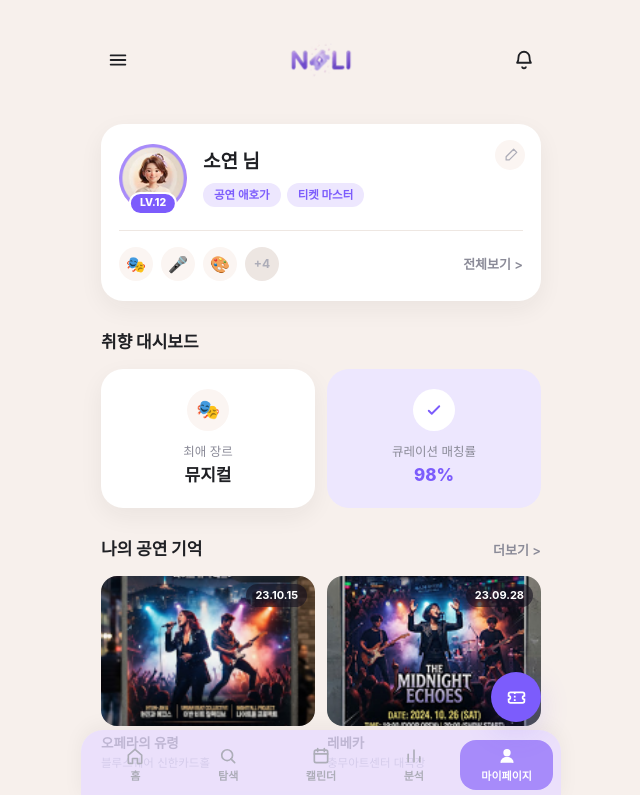
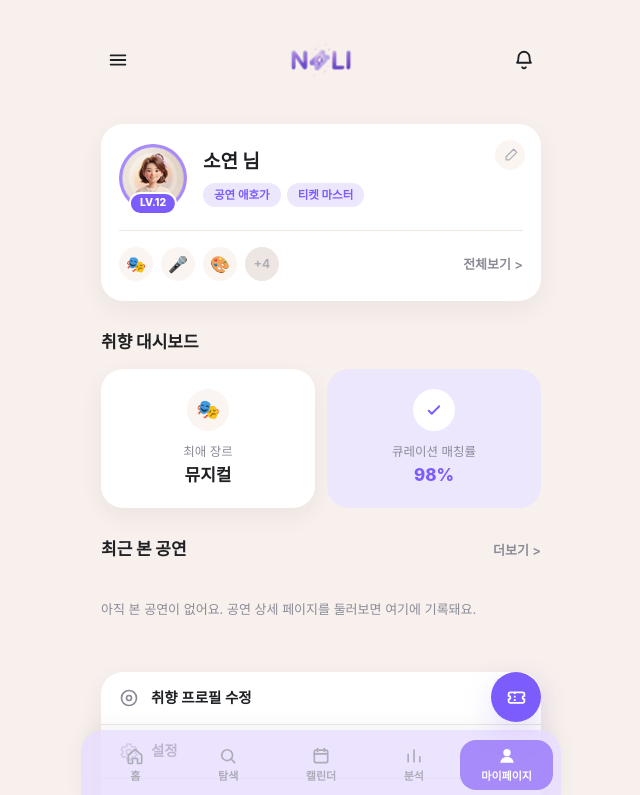
Before and after one commit to seochaewon11/ticket, a React (Vite) app in the folder publising/: page /mypage in a window 1280 px wide. Shown: the top 795 px of the page, without its empty margins (319-959 px from the left). Built offline with nearby package versions, Linux system fonts and the light colour scheme; a small style sheet from the web is missing.

Commit message:
관람완료/최근본공연 구조 재정비: Calendar에 관람완료 탭 추가, MyPage 나의공연기억을 최근본공연으로 대체, Play 최근본공연 제거

```diff
--- a/publising/src/data/NoliDataContext.tsx
+++ b/publising/src/data/NoliDataContext.tsx
@@ -6,7 +6,6 @@ import type {
   ArtistRankingItem,
   CalendarEventDate,
   GenreDistributionItem,
-  MemoryPerformance,
   Performance,
   Playlist,
   RecentlyViewed,
@@ -21,7 +20,6 @@ import {
   CALENDAR_EVENT_DATES,
   DEFAULT_DATA,
   GENRE_DISTRIBUTION,
-  MEMORY_PERFORMANCES,
   TASTE_DASHBOARD,
   TICKET_OPEN_ALERTS,
   TOP_ARTISTS_RANKING,
@@ -129,7 +127,6 @@ export interface NoliDataValue {
   getGenreDistribution: () => GenreDistributionItem[]
   getTopArtistsRanking: () => ArtistRankingItem[]
   getTasteDashboard: () => TasteDashboard
-  getMemoryPerformances: () => MemoryPerformance[]
 
   // ---- 액션 ----
   toggleLike: (id: string) => void
@@ -200,7 +197,6 @@ export function NoliDataProvider({ children }: { children: ReactNode }) {
       getGenreDistribution: () => GENRE_DISTRIBUTION,
       getTopArtistsRanking: () => TOP_ARTISTS_RANKING,
       getTasteDashboard: () => TASTE_DASHBOARD,
-      getMemoryPerformances: () => MEMORY_PERFORMANCES,
 
       toggleLike: (id) => {
         setData((prev) => ({
@@ -217,7 +213,9 @@ export function NoliDataProvider({ children }: { children: ReactNode }) {
       markAsWatched: (id) => {
         setData((prev) => ({
           ...prev,
-          performances: prev.performances.map((p) => (p.id === id ? { ...p, status: 'watched' } : p)),
+          performances: prev.performances.map((p) =>
+            p.id === id ? { ...p, status: 'watched', watchedAt: new Date().toISOString() } : p,
+          ),
         }))
       },
       updatePreference: (favoriteGenres, favoriteMoods) => {
--- a/publising/src/data/mockData.ts
+++ b/publising/src/data/mockData.ts
@@ -3,7 +3,6 @@ import type {
   AppData,
   CalendarEventDate,
   GenreDistributionItem,
-  MemoryPerformance,
   Playlist,
   TasteDashboard,
   TicketOpenAlert,
@@ -146,23 +145,6 @@ export const TASTE_DASHBOARD: TasteDashboard = {
   curationMatchRate: 98,
 }
 
-export const MEMORY_PERFORMANCES: MemoryPerformance[] = [
-  {
-    id: 'memory_001',
-    title: '오페라의 유령',
-    venue: '블루스퀘어 신한카드홀',
-    viewedDateLabel: '23.10.15',
-    posterUrl: '/img/mypage001.png',
-  },
-  {
-    id: 'memory_002',
-    title: '레베카',
-    venue: '충무아트센터 대극장',
-    viewedDateLabel: '23.09.28',
-    posterUrl: '/img/mypage002.png',
-  },
-]
-
 // localStorage(noli_app_data_v2)에 저장/복원되는 초기 상태
 export const DEFAULT_DATA: AppData = {
   user: {
--- a/publising/src/pages/Calendar/CalendarPage.tsx
+++ b/publising/src/pages/Calendar/CalendarPage.tsx
@@ -10,6 +10,7 @@ import { CalendarGrid } from './components/CalendarGrid'
 import { AlertScroll } from './components/AlertScroll'
 import { UpcomingList } from './components/UpcomingList'
 import { WishedList } from './components/WishedList'
+import { WatchedList } from './components/WatchedList'
 import {
   AlertSection,
   CalendarCard,
@@ -32,6 +33,9 @@ export function CalendarPage() {
   const { performances, markAsWatched, recordView, getCalendarEventDates, getTicketOpenAlerts, getUpcomingPerformances } =
     useNoliData()
   const wishedPerformances = performances.filter((p) => p.status === 'wish')
+  const watchedPerformances = performances
+    .filter((p) => p.status === 'watched')
+    .sort((a, b) => (b.watchedAt || '').localeCompare(a.watchedAt || ''))
 
   // 관람 완료로 표시하면 "최근 본 공연"(play.html)에도 함께 기록되게 한다
   function handleMarkWatched(id: string) {
@@ -101,6 +105,13 @@ export function CalendarPage() {
           <WishedList performances={wishedPerformances} onMarkWatched={handleMarkWatched} />
         </WishedSection>
 
+        <WishedSection>
+          <SectionHeader>
+            <h3>관람 완료 공연</h3>
+          </SectionHeader>
+          <WatchedList performances={watchedPerformances} />
+        </WishedSection>
+
         <UpcomingSection>
           <SectionHeader>
             <h3>예정된 공연</h3>
--- /dev/null
+++ b/publising/src/pages/Calendar/components/WatchedList.tsx
@@ -0,0 +1,28 @@
+// "관람 완료 공연" 목록 (Calendar에서 관람 완료로 표시한 공연을 모아 보여줌)
+import type { Performance } from '../../../types'
+import { WishedCard, WishedEmptyState, WishedInfo, WishedMeta, WishedTitle } from '../styles'
+
+interface WatchedListProps {
+  performances: Performance[]
+}
+
+export function WatchedList({ performances }: WatchedListProps) {
+  if (performances.length === 0) {
+    return <WishedEmptyState>아직 관람 완료한 공연이 없어요.</WishedEmptyState>
+  }
+
+  return (
+    <>
+      {performances.map((p) => (
+        <WishedCard key={p.id}>
+          <WishedInfo>
+            <WishedTitle>{p.title}</WishedTitle>
+            <WishedMeta>
+              {p.period} · {p.venue}
+            </WishedMeta>
+          </WishedInfo>
+        </WishedCard>
+      ))}
+    </>
+  )
+}
--- a/publising/src/pages/MyPage/MyPage.tsx
+++ b/publising/src/pages/MyPage/MyPage.tsx
@@ -8,7 +8,7 @@ import { Icon, type IconName } from '../../components/common/icon'
 import { useNoliData } from '../../hooks/useNoliData'
 import { ProfileCard } from './components/ProfileCard'
 import { DashboardCards } from './components/DashboardCards'
-import { MemoryGrid } from './components/MemoryGrid'
+import { RecentScroll } from './components/RecentScroll'
 import {
   FabTicket,
   LogoutWrap,
@@ -17,6 +17,7 @@ import {
   MenuRow,
   MoreLink,
   MyPageWrap,
+  RecentEmptyState,
   SectionBlock,
   SectionTitleRow,
 } from './styles'
@@ -30,7 +31,8 @@ const MENU_ITEMS: { icon: IconName; label: string; path?: string }[] = [
 
 export function MyPage() {
   const navigate = useNavigate()
-  const { user, getTasteDashboard, getMemoryPerformances } = useNoliData()
+  const { user, getTasteDashboard, getRecentlyViewed } = useNoliData()
+  const recentlyViewed = getRecentlyViewed()
 
   function handleLogout() {
     navigate('/login')
@@ -50,7 +52,7 @@ export function MyPage() {
 
         <SectionBlock>
           <SectionTitleRow>
-            <h3>나의 공연 기억</h3>
+            <h3>최근 본 공연</h3>
             <MoreLink
               href="#"
               onClick={(e) => {
@@ -61,7 +63,11 @@ export function MyPage() {
               더보기 &gt;
             </MoreLink>
           </SectionTitleRow>
-          <MemoryGrid memories={getMemoryPerformances()} />
+          {recentlyViewed.length > 0 ? (
+            <RecentScroll items={recentlyViewed} />
+          ) : (
+            <RecentEmptyState>아직 본 공연이 없어요. 공연 상세 페이지를 둘러보면 여기에 기록돼요.</RecentEmptyState>
+          )}
         </SectionBlock>
 
         <MenuList>
--- a/publising/src/pages/MyPage/components/MemoryGrid.tsx
+++ /dev/null
@@ -1,32 +0,0 @@
-import { useState } from 'react'
-import type { MemoryPerformance } from '../../../types'
-import { MemoryCard, MemoryDateBadge, MemoryGridWrap, MemoryPoster, MemoryTitle, MemoryVenue } from '../styles'
-
-function MemoryPosterImg({ memory }: { memory: MemoryPerformance }) {
-  const [imgError, setImgError] = useState(false)
-
-  return (
-    <MemoryPoster
-      style={imgError ? { background: 'linear-gradient(160deg, #2A2140 0%, #7C5CFC 60%, #F7F0EC 100%)' } : undefined}
-    >
-      <MemoryDateBadge>{memory.viewedDateLabel}</MemoryDateBadge>
-      {!imgError && (
-        <img src={memory.posterUrl} alt={memory.title} onError={() => setImgError(true)} />
-      )}
-    </MemoryPoster>
-  )
-}
-
-export function MemoryGrid({ memories }: { memories: MemoryPerformance[] }) {
-  return (
-    <MemoryGridWrap>
-      {memories.map((m) => (
-        <MemoryCard key={m.id}>
-          <MemoryPosterImg memory={m} />
-          <MemoryTitle>{m.title}</MemoryTitle>
-          <MemoryVenue>{m.venue}</MemoryVenue>
-        </MemoryCard>
-      ))}
-    </MemoryGridWrap>
-  )
-}
--- a/publising/src/pages/MyPage/styles.ts
+++ b/publising/src/pages/MyPage/styles.ts
@@ -192,23 +192,34 @@ export const DashboardValue = styled.p<{ $highlight?: boolean }>`
   color: ${({ theme, $highlight }) => ($highlight ? theme.colors.primaryStrong : theme.colors.text)};
 `
 
-export const MemoryGridWrap = styled.div`
-  display: grid;
-  grid-template-columns: repeat(2, 1fr);
-  gap: 12px;
+export const RecentScrollWrap = styled.div`
+  display: flex;
+  gap: 14px;
+  overflow-x: auto;
+  scrollbar-width: none;
+
+  &::-webkit-scrollbar {
+    display: none;
+  }
 `
 
-export const MemoryCard = styled.div`
-  position: relative;
+export const RecentEmptyState = styled.p`
+  padding: 24px 0;
+  font-size: 13px;
+  color: ${({ theme }) => theme.colors.textSub};
 `
 
-export const MemoryPoster = styled.div`
-  position: relative;
-  width: 100%;
-  height: 150px;
+export const RecentItem = styled.div`
+  flex-shrink: 0;
+  width: 140px;
+`
+
+export const RecentPoster = styled.div`
+  width: 140px;
+  height: 178px;
   border-radius: ${({ theme }) => theme.radius.md};
   overflow: hidden;
-  background-color: ${({ theme }) => theme.colors.disabledBg};
+  box-shadow: ${({ theme }) => theme.shadow.card};
   margin-bottom: 8px;
 
   img {
@@ -218,27 +229,15 @@ export const MemoryPoster = styled.div`
   }
 `
 
-export const MemoryDateBadge = styled.span`
-  position: absolute;
-  top: 8px;
-  right: 8px;
-  padding: 4px 9px;
-  border-radius: ${({ theme }) => theme.radius.pill};
-  background-color: rgba(20, 15, 30, 0.6);
-  color: ${({ theme }) => theme.colors.white};
-  font-size: 11px;
-  font-weight: 700;
-`
-
-export const MemoryTitle = styled.p`
-  font-size: 13.5px;
+export const RecentTitle = styled.p`
+  font-size: 14px;
   font-weight: 700;
   color: ${({ theme }) => theme.colors.text};
   margin-bottom: 2px;
 `
 
-export const MemoryVenue = styled.p`
-  font-size: 11.5px;
+export const RecentVenue = styled.p`
+  font-size: 12px;
   color: ${({ theme }) => theme.colors.textSub};
 `
 
--- a/publising/src/pages/Play/styles.ts
+++ b/publising/src/pages/Play/styles.ts
@@ -171,79 +171,6 @@ export const SaveBtn = styled.button<{ $bg: string; $saved: boolean }>`
   opacity: ${({ $saved }) => ($saved ? 0.55 : 1)};
 `
 
-export const RecentSection = styled.section`
-  position: relative;
-  padding: 36px 20px 0;
-`
-
-export const SectionHeader = styled.div`
-  display: flex;
-  align-items: baseline;
-  justify-content: space-between;
-  margin-bottom: 16px;
-
-  h3 {
-    font-size: 17px;
-    font-weight: 800;
-    color: ${({ theme }) => theme.colors.text};
-  }
-`
-
-export const MoreLink = styled.a`
-  font-size: 13px;
-  font-weight: 600;
-  color: ${({ theme }) => theme.colors.textSub};
-`
-
-export const RecentScrollWrap = styled.div`
-  display: flex;
-  gap: 14px;
-  overflow-x: auto;
-  scrollbar-width: none;
-
-  &::-webkit-scrollbar {
-    display: none;
-  }
-`
-
-export const RecentEmptyState = styled.p`
-  padding: 24px 0;
-  font-size: 13px;
-  color: ${({ theme }) => theme.colors.textSub};
-`
-
-export const RecentItem = styled.div`
-  flex-shrink: 0;
-  width: 140px;
-`
-
-export const RecentPoster = styled.div`
-  width: 140px;
-  height: 178px;
-  border-radius: ${({ theme }) => theme.radius.md};
-  overflow: hidden;
-  box-shadow: ${({ theme }) => theme.shadow.card};
-  margin-bottom: 8px;
-
-  img {
-    width: 100%;
-    height: 100%;
-    object-fit: cover;
-  }
-`
-
-export const RecentTitle = styled.p`
-  font-size: 14px;
-  font-weight: 700;
-  color: ${({ theme }) => theme.colors.text};
-  margin-bottom: 2px;
-`
-
-export const RecentVenue = styled.p`
-  font-size: 12px;
-  color: ${({ theme }) => theme.colors.textSub};
-`
-
 export const FabAdd = styled.button`
   position: fixed;
   right: calc(50% - (${({ theme }) => theme.layout.appMaxWidth} / 2) + 20px);
```
Also changed, not shown: publising/src/pages/Play/PlayPage.tsx (+5 -27 lines), publising/src/types/index.ts (+1 -8 lines), publising/src/pages/MyPage/components/RecentScroll.tsx (renamed from publising/src/pages/Play/components/RecentScroll.tsx).
